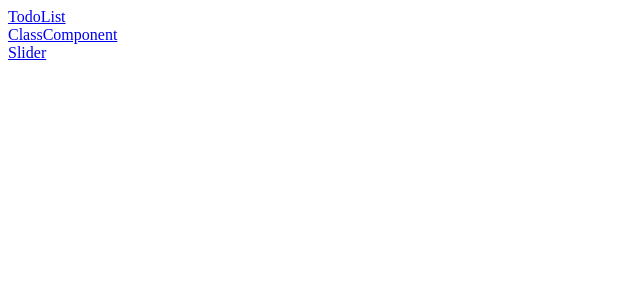
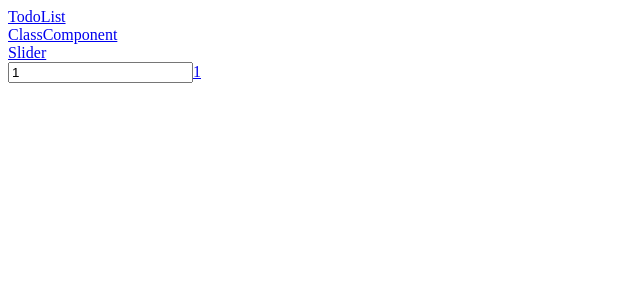
Before and after one commit to Dowap2/learning-optimization, a React (Create React App) app: page / in a window 1280 px wide. Shown: the top 300 px of the page, without its empty margins (0-640 px from the left). Built offline with nearby package versions, Linux system fonts and the light colour scheme.

Commit message:
add id and info page

```diff
--- a/src/App.jsx
+++ b/src/App.jsx
@@ -1,17 +1,20 @@
 // import { LazyloadComponent } from "./LazyloadComponent";
 // import { UploadImage } from "./UploadImage";
+import React, { useState } from "react";
 import { TodoList } from "./TodoList";
 // import { ClockComponent } from "./ClockComponent";
 import { ClassComponent } from "./ClassComponent";
 import { Slider } from "./Slider";
 import { AppHeader } from "./AppHeader";
+import { UserInfo } from "./UserInfo";
 import { BrowserRouter as Router, Route } from "react-router-dom";
 
 function App() {
+  const [id, setId] = useState(1);
   return (
     <Router className="App">
       {/* <LazyloadComponent /> */}
-      <AppHeader />
+      <AppHeader id={id} setId={setId} />
       <Route path="/todo">
         <TodoList />
       </Route>
@@ -24,6 +27,9 @@ function App() {
       <Route path="/slider">
         <Slider />
       </Route>
+      <Route path={`/${id}`}>
+        <UserInfo info={id} />
+      </Route>
     </Router>
   );
 }
--- a/src/AppHeader.jsx
+++ b/src/AppHeader.jsx
@@ -1,7 +1,7 @@
 import React from "react";
 import { Link } from "react-router-dom";
 
-export function AppHeader() {
+export function AppHeader(props) {
   return (
     <div>
       <div>
@@ -13,6 +13,14 @@ export function AppHeader() {
       <div>
         <Link to="/slider">Slider</Link>
       </div>
+      <div>
+        <input
+          type="number"
+          value={props.id}
+          onChange={e => props.setId(e.target.value)}
+        />
+        <Link to={`/${props.id}`}>{props.id}</Link>
+      </div>
     </div>
   );
 }
--- /dev/null
+++ b/src/UserInfo.jsx
@@ -0,0 +1,9 @@
+import React from "react";
+
+export function UserInfo(props) {
+  return (
+    <div>
+      <div>{props.info}</div>
+    </div>
+  );
+}
```
